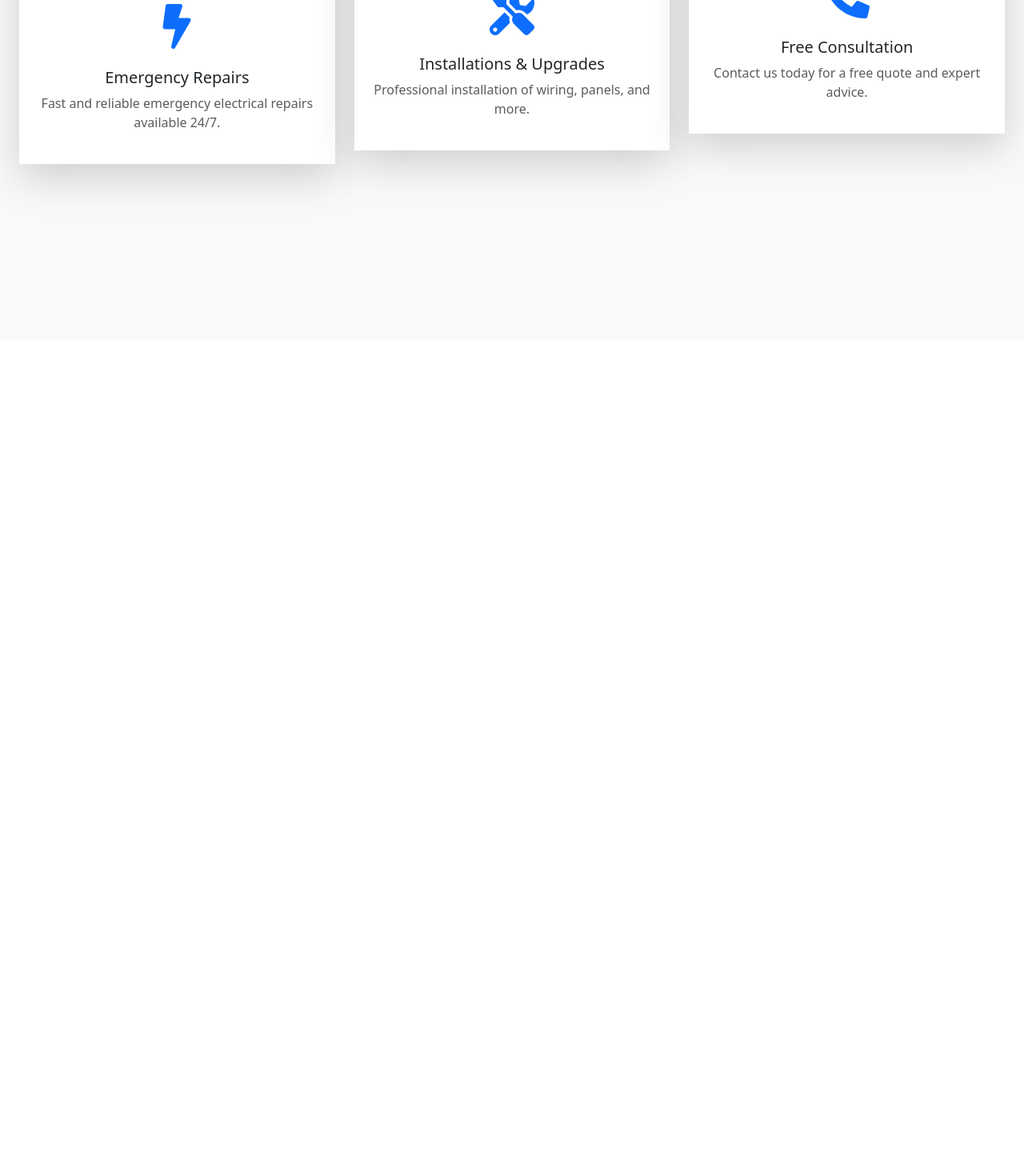
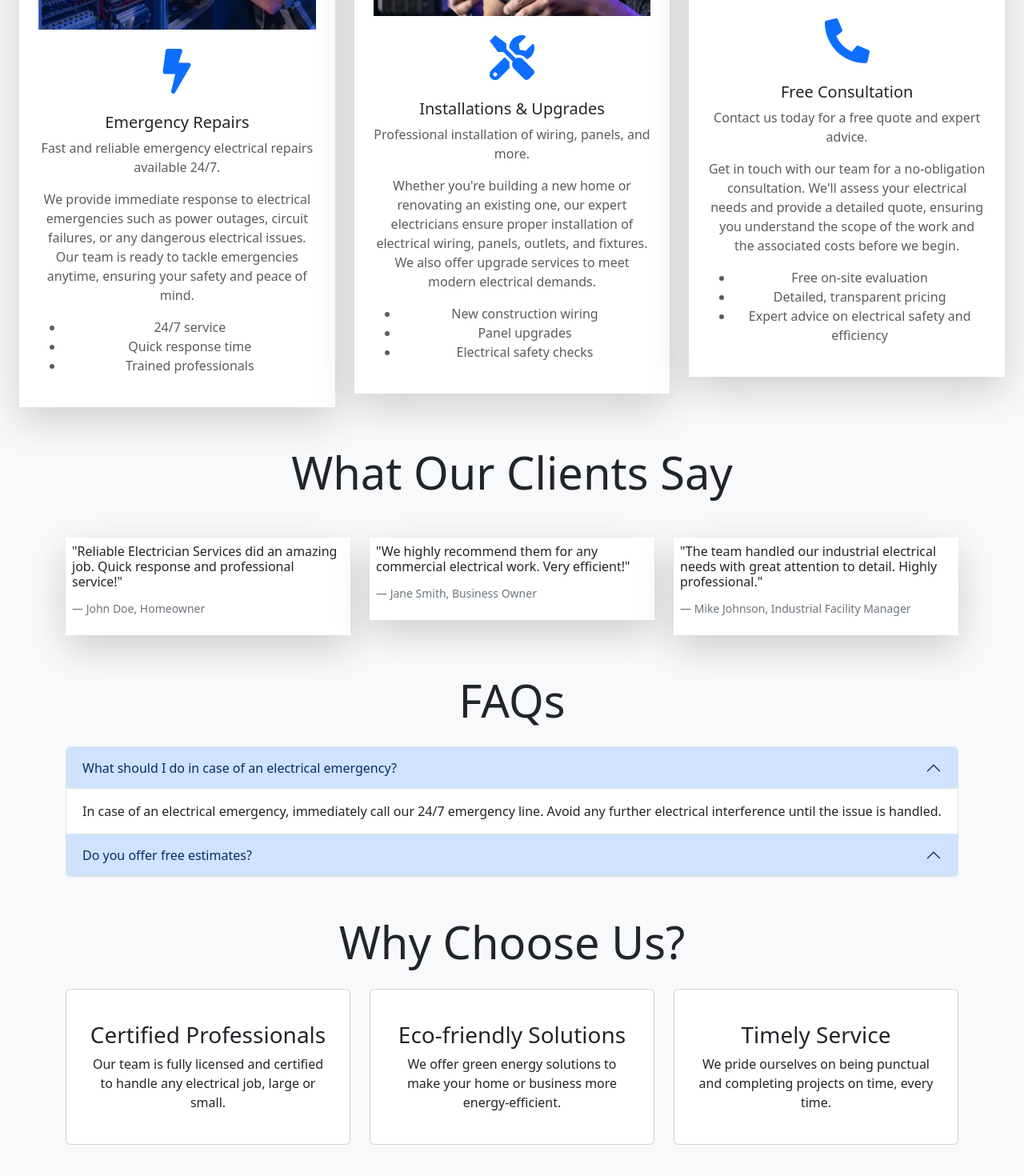
Before and after one commit to Kummirai/electrician, a React (Vite) app in the folder electrician/: page /services in a window 1280 px wide. Shown: the part 430-1900 px from the top of the page at 80% size. Before the commit the page ends 928 px from the top, so only its background shows below. Built offline with nearby package versions, Linux system fonts and the light colour scheme.

Commit message:
Enhance the service page by adding more content and styling.

```diff
--- a/electrician/src/assets/HomePage.jsx
+++ b/electrician/src/assets/HomePage.jsx
@@ -10,7 +10,7 @@ export default function HomePage() {
       style={{
         backgroundImage: `url(${heroImage})`,
         backgroundSize: "cover",
-        backgroundPosition: "left",
+        backgroundPosition: "left top",
         backgroundAttachment: "fixed",
       }}
     >
--- a/electrician/src/assets/Navbar.jsx
+++ b/electrician/src/assets/Navbar.jsx
@@ -10,17 +10,17 @@ export default function Navbar() {
           <span className="navbar-toggler-icon"></span>
         </button>
         <div className="collapse navbar-collapse" id="navbarNav">
-          <ul className="navbar-nav ms-auto">
-            <li className="nav-item">
+          <ul className="navbar-nav ms-auto p-2">
+            <li className="nav-item px-3">
               <Link className="nav-link" to="/">Home</Link>
             </li>
-            <li className="nav-item">
+            <li className="nav-item px-3">
               <Link className="nav-link" to="/about">About</Link>
             </li>
-            <li className="nav-item">
+            <li className="nav-item px-3">
               <Link className="nav-link" to="/services">Services</Link>
             </li>
-            <li className="nav-item">
+            <li className="nav-item px-3">
               <Link className="nav-link" to="/contact">Contact</Link>
             </li>
           </ul>
--- a/electrician/src/assets/ServicesPage.jsx
+++ b/electrician/src/assets/ServicesPage.jsx
@@ -8,8 +8,9 @@ import fixImage from "./images/fix-image.webp";
 export default function ServicesPage() {
   return (
     <div className="min-vh-100 bg-light p-4">
-      <h2 className="display-4 font-weight-bold text-center">Our Services</h2>
-      <section className="mt-6 row row-cols-1 row-cols-md-2 row-cols-lg-3 g-4">
+      <h2 className="display-4 font-weight-bold text-center mb-5">Our Services</h2>
+      <section className="row row-cols-1 row-cols-md-2 row-cols-lg-3 g-4">
+        {/* Emergency Repairs */}
         <div className="col">
           <Card className="h-100">
             <CardContent className="p-4 text-center">
@@ -17,10 +18,21 @@ export default function ServicesPage() {
               <FaBolt className="text-primary display-4 mt-4" />
               <h2 className="h5 font-weight-semibold mt-4">Emergency Repairs</h2>
               <p className="text-muted mt-2">Fast and reliable emergency electrical repairs available 24/7.</p>
+              <p className="text-muted mt-3">
+                We provide immediate response to electrical emergencies such as power outages, circuit failures, or any
+                dangerous electrical issues. Our team is ready to tackle emergencies anytime, ensuring your safety and peace
+                of mind.
+              </p>
+              <ul className="text-left text-muted">
+                <li>24/7 service</li>
+                <li>Quick response time</li>
+                <li>Trained professionals</li>
+              </ul>
             </CardContent>
           </Card>
         </div>
 
+        {/* Installations & Upgrades */}
         <div className="col">
           <Card className="h-100">
             <CardContent className="p-4 text-center">
@@ -28,10 +40,21 @@ export default function ServicesPage() {
               <FaTools className="text-primary display-4 mt-4" />
               <h2 className="h5 font-weight-semibold mt-4">Installations & Upgrades</h2>
               <p className="text-muted mt-2">Professional installation of wiring, panels, and more.</p>
+              <p className="text-muted mt-3">
+                Whether you're building a new home or renovating an existing one, our expert electricians ensure proper
+                installation of electrical wiring, panels, outlets, and fixtures. We also offer upgrade services to meet
+                modern electrical demands.
+              </p>
+              <ul className="text-left text-muted">
+                <li>New construction wiring</li>
+                <li>Panel upgrades</li>
+                <li>Electrical safety checks</li>
+              </ul>
             </CardContent>
           </Card>
         </div>
 
+        {/* Free Consultation */}
         <div className="col">
           <Card className="h-100">
             <CardContent className="p-4 text-center">
@@ -39,10 +62,109 @@ export default function ServicesPage() {
               <FaPhoneAlt className="text-primary display-4 mt-4" />
               <h2 className="h5 font-weight-semibold mt-4">Free Consultation</h2>
               <p className="text-muted mt-2">Contact us today for a free quote and expert advice.</p>
+              <p className="text-muted mt-3">
+                Get in touch with our team for a no-obligation consultation. We'll assess your electrical needs and provide
+                a detailed quote, ensuring you understand the scope of the work and the associated costs before we begin.
+              </p>
+              <ul className="text-left text-muted">
+                <li>Free on-site evaluation</li>
+                <li>Detailed, transparent pricing</li>
+                <li>Expert advice on electrical safety and efficiency</li>
+              </ul>
             </CardContent>
           </Card>
         </div>
       </section>
+      <div className="text-center mt-5">
+</div>
+
+<section className="container mt-5">
+  <h2 className="text-center display-4 font-weight-bold mb-5">What Our Clients Say</h2>
+  <div className="row g-4">
+    <div className="col-md-4">
+      <Card className="p-4 text-center shadow-sm border-light rounded">
+        <blockquote className="blockquote display-1 fs-6 p-2">
+          <p className="mb-0">"Reliable Electrician Services did an amazing job. Quick response and professional service!"</p>
+          <footer className="blockquote-footer mt-3">John Doe, Homeowner</footer>
+        </blockquote>
+      </Card>
+    </div>
+    <div className="col-md-4">
+      <Card className="p-4 text-center shadow-sm border-light rounded">
+        <blockquote className="blockquote display-1 fs-6 p-2">
+          <p className="mb-0">"We highly recommend them for any commercial electrical work. Very efficient!"</p>
+          <footer className="blockquote-footer mt-3">Jane Smith, Business Owner</footer>
+        </blockquote>
+      </Card>
+    </div>
+    <div className="col-md-4">
+      <Card className="p-4 text-center shadow-sm border-light rounded">
+        <blockquote className="blockquote display-1 fs-6 p-2">
+          <p className="mb-0">"The team handled our industrial electrical needs with great attention to detail. Highly professional."</p>
+          <footer className="blockquote-footer mt-3">Mike Johnson, Industrial Facility Manager</footer>
+        </blockquote>
+      </Card>
+    </div>
+  </div>
+</section>
+
+<section className="container mt-5">
+  <h2 className="text-center display-4 font-weight-bold">FAQs</h2>
+  <div className="accordion mt-4" id="faqAccordion">
+    <div className="accordion-item">
+      <h2 className="accordion-header" id="headingOne">
+        <button className="accordion-button" type="button" data-bs-toggle="collapse" data-bs-target="#collapseOne" aria-expanded="true" aria-controls="collapseOne">
+          What should I do in case of an electrical emergency?
+        </button>
+      </h2>
+      <div id="collapseOne" className="accordion-collapse collapse show" aria-labelledby="headingOne" data-bs-parent="#faqAccordion">
+        <div className="accordion-body">
+          In case of an electrical emergency, immediately call our 24/7 emergency line. Avoid any further electrical interference until the issue is handled.
+        </div>
+      </div>
+    </div>
+    <div className="accordion-item">
+      <h2 className="accordion-header" id="headingTwo">
+        <button className="accordion-button" type="button" data-bs-toggle="collapse" data-bs-target="#collapseTwo" aria-expanded="false" aria-controls="collapseTwo">
+          Do you offer free estimates?
+        </button>
+      </h2>
+      <div id="collapseTwo" className="accordion-collapse collapse" aria-labelledby="headingTwo" data-bs-parent="#faqAccordion">
+        <div className="accordion-body">
+          Yes, we offer free on-site evaluations and estimates for all electrical services.
+        </div>
+      </div>
+    </div>
+  </div>
+</section>
+<section className="container mt-5">
+  <h2 className="text-center display-4 font-weight-bold">Why Choose Us?</h2>
+  <div className="row mt-4">
+    <div className="col-md-4">
+      <div className="card p-4 text-center mb-3">
+        <i className="bi bi-award display-4 text-primary mb-3"></i>
+        <h3>Certified Professionals</h3>
+        <p>Our team is fully licensed and certified to handle any electrical job, large or small.</p>
+      </div>
+    </div>
+    <div className="col-md-4">
+      <div className="card p-4 text-center mb-3">
+        <i className="bi bi-leaf display-4 text-primary mb-3"></i>
+        <h3>Eco-friendly Solutions</h3>
+        <p>We offer green energy solutions to make your home or business more energy-efficient.</p>
+      </div>
+    </div>
+    <div className="col-md-4">
+      <div className="card p-4 text-center mb-3">
+        <i className="bi bi-clock display-4 text-primary mb-3"></i>
+        <h3>Timely Service</h3>
+        <p>We pride ourselves on being punctual and completing projects on time, every time.</p>
+      </div>
+    </div>
+  </div>
+</section>
+
+
     </div>
   );
 }
```
